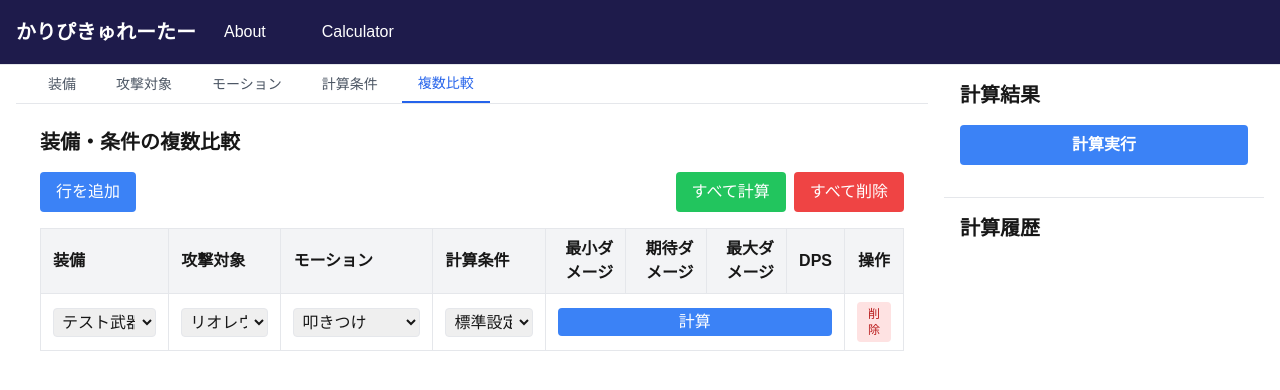
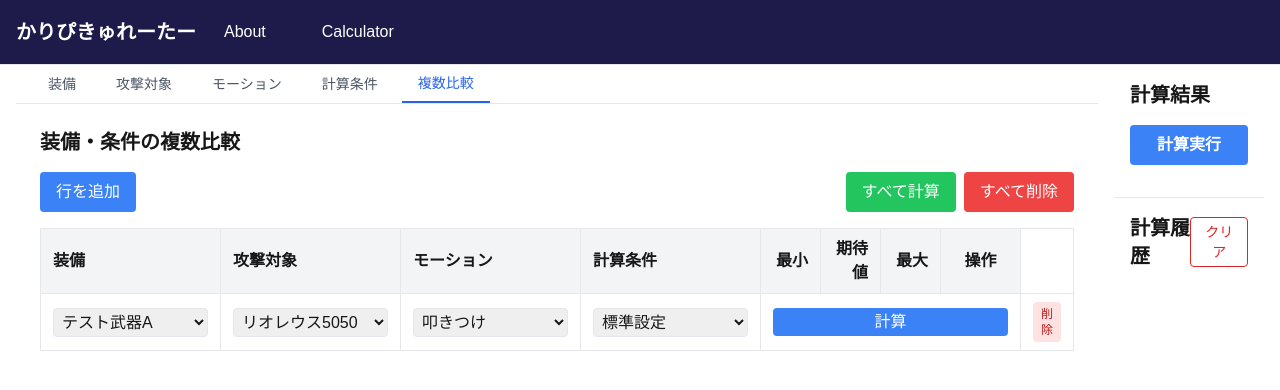
Before and after one commit to aki9284/wilds-dc, a Next.js app: page /wilds-dc/calculator in a window 1280 px wide. Both pictures are taken after a click on the button "複数比較". Shown: the top 390 px of the page. Built offline with nearby package versions, Linux system fonts and the light colour scheme.

Commit message:
UI微調整と履歴クリア機能＆リファクタ

```diff
--- a/components/calculator/ComparePanel.tsx
+++ b/components/calculator/ComparePanel.tsx
@@ -225,19 +225,18 @@ export function ComparePanel() {
                 </div>
             </div>
 
-            <div className="overflow-x-auto">
-                <table className="min-w-full bg-white border">
+            <div className="overflow-x-auto max-w-full">
+                <table className="min-w-full bg-white border table-fixed">
                     <thead>
                         <tr className="bg-gray-100">
-                            <th className="py-2 px-3 border text-left">装備</th>
-                            <th className="py-2 px-3 border text-left">攻撃対象</th>
-                            <th className="py-2 px-3 border text-left">モーション</th>
-                            <th className="py-2 px-3 border text-left">計算条件</th>
-                            <th className="py-2 px-3 border text-right">最小ダメージ</th>
-                            <th className="py-2 px-3 border text-right">期待ダメージ</th>
-                            <th className="py-2 px-3 border text-right">最大ダメージ</th>
-                            <th className="py-2 px-3 border text-right">DPS</th>
-                            <th className="py-2 px-3 border text-center">操作</th>
+                            <th className="py-2 px-3 border text-left min-w-[180px]">装備</th>
+                            <th className="py-2 px-3 border text-left min-w-[180px]">攻撃対象</th>
+                            <th className="py-2 px-3 border text-left min-w-[180px]">モーション</th>
+                            <th className="py-2 px-3 border text-left min-w-[180px]">計算条件</th>
+                            <th className="py-2 px-3 border text-right min-w-[60px]">最小</th>
+                            <th className="py-2 px-3 border text-right min-w-[60px]">期待値</th>
+                            <th className="py-2 px-3 border text-right min-w-[60px]">最大</th>
+                            <th className="py-2 px-3 border text-center min-w-[80px]">操作</th>
                         </tr>
                     </thead>
                     <tbody>
@@ -319,9 +318,6 @@ export function ComparePanel() {
                                         <td className="py-2 px-3 border text-right font-mono">
                                         {resultsMap[row.id]?.maxDamage.total}
                                         </td>
-                                        <td className="py-2 px-3 border text-right font-mono">
-                                        {resultsMap[row.id]?.dps}
-                                        </td>
                                     </>
                                 )}
                                 <td className="py-2 px-3 border text-center">
--- a/components/common/SaveLoadPanel.tsx
+++ b/components/common/SaveLoadPanel.tsx
@@ -131,7 +131,7 @@ export function SaveLoadPanel({ storageKey, presetFilePath, onSave, onLoad }: Sa
             </div>
 
             <div className="space-y-2">
-                <h3 className="font-bold">保存済み</h3>
+                <h3 className="font-bold">保存済みの設定</h3>
                 <div className="flex items-center gap-2">
                     <input
                         type="checkbox"
--- a/components/sidebar/HistoryPanel.tsx
+++ b/components/sidebar/HistoryPanel.tsx
@@ -1,7 +1,7 @@
 'use client'
 import { useEffect } from 'react'
 import { useAtom } from 'jotai'
-import { historiesAtom, updateTriggerAtom } from '@/models/atoms/historyAtom'
+import { historiesAtom } from '@/models/atoms/historyAtom'
 import { selectedSkillsAtom } from '@/models/atoms/skillAtoms'
 import { selectedMonsterAtom, selectedTargetsAtom } from '@/models/atoms/targetAtoms'
 import { selectedMotionsAtom } from '@/models/atoms/motionAtom'
@@ -12,10 +12,10 @@ import { historyStorage } from '@/utils/historyStorage'
 import { CalculationHistory } from '@/models/types/history'
 import { BuffKey } from '@/models/constants/buff'
 import { SelectedSkill } from '@/models/constants/skill'
+import { ELEMENT_TYPES } from '@/models/constants/damageTypes'
 
 export function HistoryPanel() {
-  const [histories, setHistories] = useAtom(historiesAtom)
-  const [updateTrigger] = useAtom(updateTriggerAtom)
+  const [histories] = useAtom(historiesAtom)
   const [, setWeaponStats] = useAtom(currentWeaponStatsAtom)
   const [, setSelectedSkills] = useAtom(selectedSkillsAtom)
   const [, setSelectedBuffs] = useAtom(selectedBuffsAtom)
@@ -25,8 +25,8 @@ export function HistoryPanel() {
   const [, setConditionValues] = useAtom(conditionsAtom)
 
   useEffect(() => {
-    setHistories(historyStorage.getAll())
-  }, [updateTrigger, setHistories])
+    historyStorage.getAll()
+  }, [])
 
   const restoreState = (history: CalculationHistory) => {
     setWeaponStats(history.weaponStats)
@@ -38,29 +38,37 @@ export function HistoryPanel() {
     setConditionValues(history.savedState.conditionValues)
   }
 
+  const clearAllHistories = () => {
+    historyStorage.clear()
+  }
+
   return (
     <div className="p-4">
-      <h2 className="text-xl font-semibold mb-4">計算履歴</h2>
+      <div className="flex justify-between items-center mb-4">
+        <h2 className="text-xl font-semibold">計算履歴</h2>
+        <button
+          onClick={clearAllHistories}
+          className="px-3 py-1 text-sm text-red-600 border border-red-600 rounded hover:bg-red-50"
+        >
+          クリア
+        </button>
+      </div>
       <div className="space-y-2">
         {histories.map(history => (
           <div
             key={history.id}
             className="p-3 border rounded-lg hover:bg-gray-100 cursor-pointer"
-            // ディープコピーを使って復元させることで復元後にUIを弄られてもメモリ上の履歴が変わらないようにする
             onClick={() => restoreState(JSON.parse(JSON.stringify(history)))}
           >
             <div className="flex justify-between items-center mb-2">
               <span className="font-medium">
-                攻撃力: {history.weaponStats.attack} / {history.weaponStats.elementType} {history.weaponStats.elementValue}
+                攻撃力{history.weaponStats.attack} / {ELEMENT_TYPES[history.weaponStats.elementType].label} {history.weaponStats.elementValue} / 会心{history.weaponStats.affinity}%
               </span>
             </div>
             <div className="text-sm text-gray-600">
-              <div>会心率: {history.weaponStats.affinity}%</div>
-              <div>斬れ味: {history.weaponStats.sharpness}</div>
               <div className="mt-2">
-                <div className="font-bold">計算結果:</div>
-                <div>期待値: {history.result.expectedDamage.total}</div>
-                <div>DPS: {history.result.dps}</div>
+                <div>対象: {history.savedState.selectedMonster}</div>
+                <div>計算結果: {history.result.minDamage.total}～{history.result.expectedDamage.total}～{history.result.maxDamage.total}</div>
               </div>
             </div>
           </div>
--- a/models/atoms/historyAtom.ts
+++ b/models/atoms/historyAtom.ts
@@ -2,4 +2,3 @@ import { atom } from 'jotai'
 import { CalculationHistory } from '@/models/types/history'
 
 export const historiesAtom = atom<CalculationHistory[]>([])
-export const updateTriggerAtom = atom(0)
--- a/tailwind.config.ts
+++ b/tailwind.config.ts
@@ -13,6 +13,12 @@ export default {
         foreground: "var(--foreground)",
       },
     },
+    container: {
+      padding: "2rem",
+      screens: {
+        "2xl": "1920px",
+      },
+    }
   },
   plugins: [],
 } satisfies Config;
--- a/utils/historyStorage.ts
+++ b/utils/historyStorage.ts
@@ -1,18 +1,25 @@
 import { CalculationHistory } from "@/models/types/history";
+import { historiesAtom } from '@/models/atoms/historyAtom'
+import { getDefaultStore } from 'jotai'
+
+const store = getDefaultStore()
 
 export const historyStorage = {
-  save: (history: CalculationHistory) => {
-    const histories = localStorage.getItem('damage-calc-histories');
-    const existingHistories = histories ? JSON.parse(histories) : [];
-    localStorage.setItem('damage-calc-histories', JSON.stringify([history, ...existingHistories]));
+  getAll: (): CalculationHistory[] => {
+    const histories = JSON.parse(localStorage.getItem('histories') || '[]')
+    store.set(historiesAtom, histories)
+    return histories
   },
 
-  getAll: (): CalculationHistory[] => {
-    const histories = localStorage.getItem('damage-calc-histories');
-    return histories ? JSON.parse(histories) : [];
+  save: (history: CalculationHistory) => {
+    const histories = historyStorage.getAll()
+    histories.unshift(history)
+    localStorage.setItem('histories', JSON.stringify(histories))
+    store.set(historiesAtom, histories)
   },
 
   clear: () => {
-    localStorage.removeItem('damage-calc-histories');
+    localStorage.removeItem('histories')
+    store.set(historiesAtom, [])
   }
-};
+}
```
Also changed, not shown: components/sidebar/ResultPanel.tsx (+8 -16 lines).
